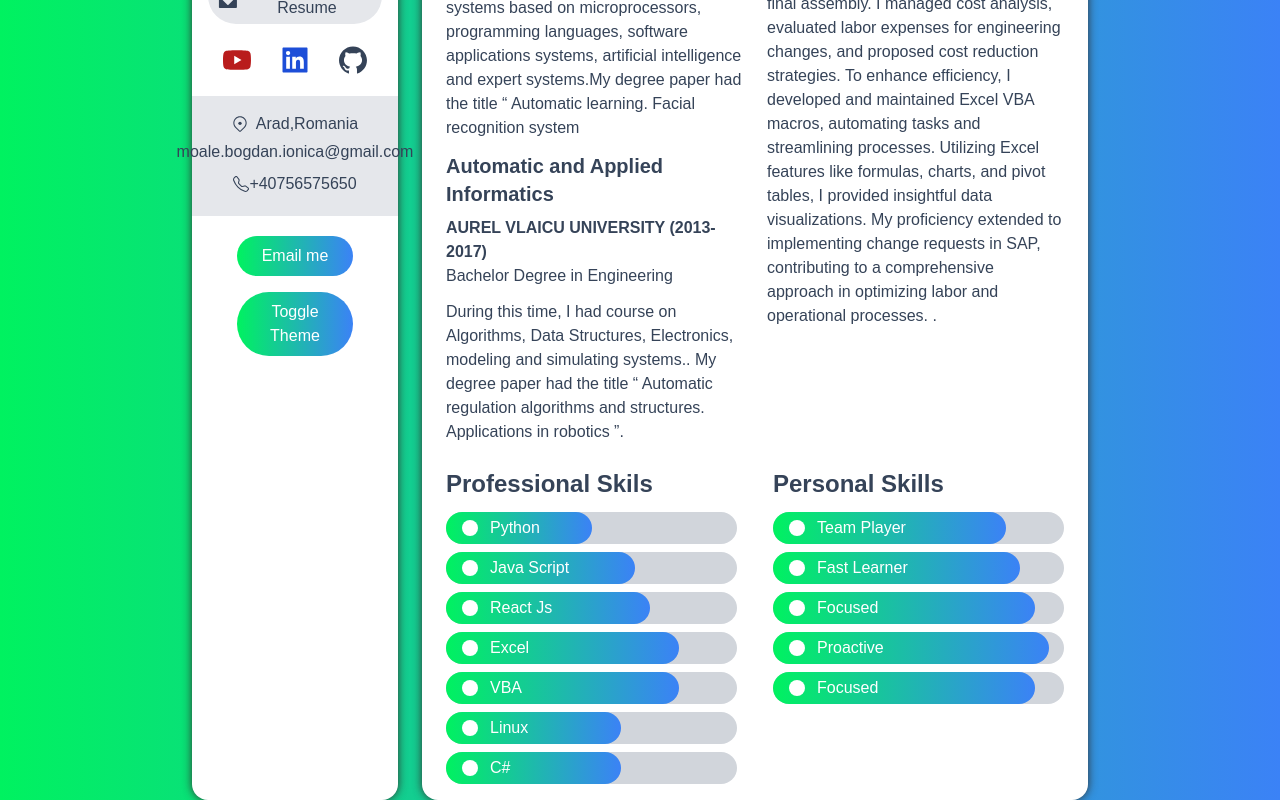
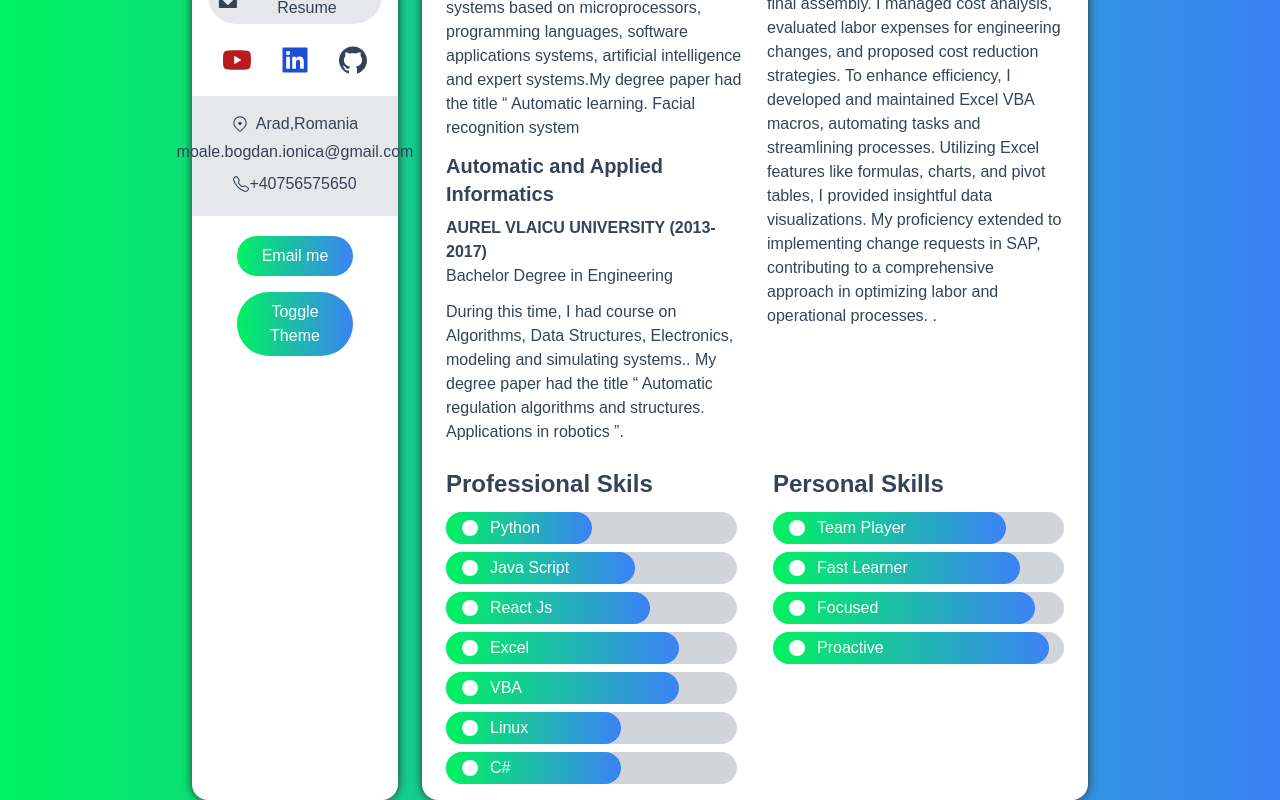
Before and after one commit to BogdanMoale/portfolio, a Next.js app: page /resume in a window 1280 px wide. Shown: the part 404-1204 px from the top of the page. Built offline with nearby package versions, Linux system fonts and the light colour scheme.

Commit message:
update personal skils

```diff
--- a/data.js
+++ b/data.js
@@ -99,12 +99,6 @@ export const personalSkills = [
     Icon: BsCircleFill,
     name: "Proactive",
     level: "95",
-  },
-
-  {
-    Icon: BsCircleFill,
-    name: "Focused",
-    level: "90",
   },
 ];
 
```
